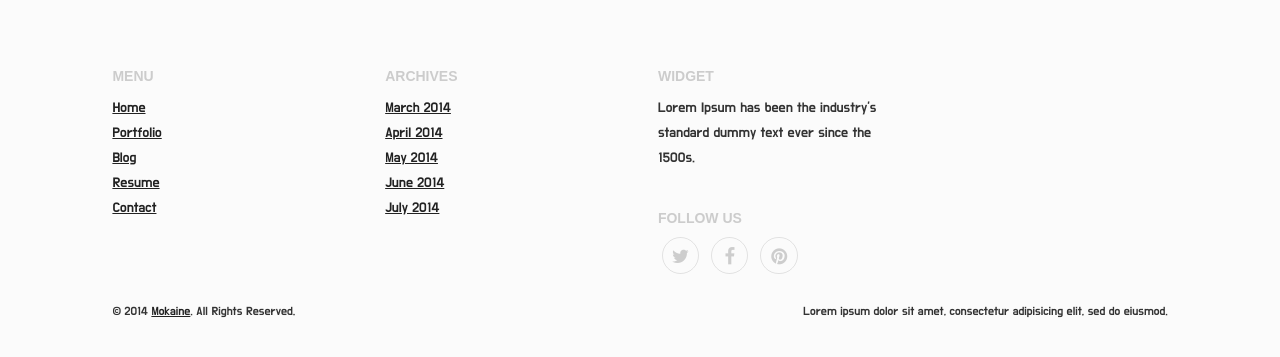
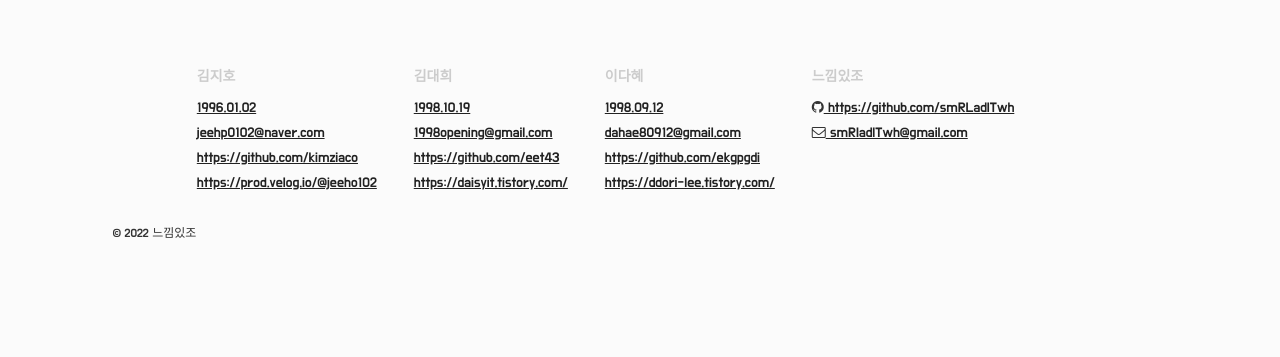
Before and after one commit to smRLadlTwh/developIT, a Flask app: page /footer in a window 1280 px wide. Shown: the top 357 px of the page. Run offline with Flask 2, Linux system fonts and the light colour scheme.

Commit message:
💄footer 디자인 수정

```diff
--- a/templates/footer.html
+++ b/templates/footer.html
@@ -17,51 +17,55 @@
     <!--[if lt IE 9]>
     <script src="https://oss.maxcdn.com/libs/respond.js/1.3.0/respond.min.js"></script>
     <![endif]-->
+    <style>
+        .box {
+            margin-left: 8%;
+        }
+    </style>
 </head>
 <body>
 <div class="row">
-    <div class="row-content buffer clear-after">
+    <div class="row-content buffer clear-after ">
         <section id="top-footer">
-            <div class="widget column three"><!-- la class="widget" è forse generata utomaticamente da wp -->
-                <h4>Menu</h4>
+            <div class="box">
+                <div class="widget column"><!-- la class="widget" è forse generata utomaticamente da wp -->
+                    <h4>김지호</h4>
                     <ul class="plain">
-                    <li><a href="home-01.html">Home</a></li>
-                    <li><a href="works-3-columns.html">Portfolio</a></li>
-                    <li><a href="blog-4-columns-masonry.html">Blog</a></li>
-                    <li><a href="resume.html">Resume</a></li>
-                    <li>
-                        <a href="file:///Users/pasqualevitiello/My%20Folder/Job/Envato/PR%20Themeforest/Flattie/Markup/Beetle/contact.html">Contact</a>
-                    </li>
+                        <li><a href="">1996.01.02</a></li>
+                        <li><a href="">jeehp0102@naver.com</a></li>
+                        <li><a href="https://github.com/kimziaco">https://github.com/kimziaco</a></li>
+                        <li><a href="https://prod.velog.io/@jeeho102">https://prod.velog.io/@jeeho102</a></li>
                     </ul>
                 </div>
-            <div class="widget column three">
-                <h4>Archives</h4>
+                <div class="widget column">
+                    <h4>김대희</h4>
                     <ul class="plain">
-                    <li><a href="#">March 2014</a></li>
-                    <li><a href="#">April 2014</a></li>
-                    <li><a href="#">May 2014</a></li>
-                    <li><a href="#">June 2014</a></li>
-                    <li><a href="#">July 2014</a></li>
+                        <li><a href="#">1998.10.19</a></li>
+                        <li><a href="#">1998opening@gmail.com</a></li>
+                        <li><a href="https://github.com/eet43">https://github.com/eet43</a></li>
+                        <li><a href="https://daisyit.tistory.com/">https://daisyit.tistory.com/</a></li>
                     </ul>
                 </div>
-            <div class="widget column three">
-                <h4>Widget</h4>
-                <p>Lorem Ipsum has been the industry's standard dummy text ever since the 1500s.</p>
+                <div class="widget column">
+                    <h4>이다혜</h4>
+                    <ul class="plain">
+                        <li><a href="#">1998.09.12</a></li>
+                        <li><a href="#">dahae80912@gmail.com</a></li>
+                        <li><a href="https://github.com/ekgpgdi">https://github.com/ekgpgdi</a></li>
+                        <li><a href="https://ddori-lee.tistory.com/">https://ddori-lee.tistory.com/</a></li>
+                    </ul>
                 </div>
-            <div class="widget meta-social column three">
-                <h4>Follow Us</h4>
-                <ul class="inline">
-                    <li><a href="#" class="twitter-share border-box"><i class="fa fa-twitter fa-lg"></i></a></li>
-                    <li><a href="#" class="facebook-share border-box"><i class="fa fa-facebook fa-lg"></i></a></li>
-                    <li><a href="#" class="pinterest-share border-box"><i class="fa fa-pinterest fa-lg"></i></a>
-                    </li>
+                <div class="widget column">
+                    <ul class="plain">
+                    <h4>느낌있조</h4>
+                    <li><i class="fa fa-github" aria-hidden="true"></i><a href="https://github.com/smRLadlTwh">  https://github.com/smRLadlTwh</a></li>
+                    <li><i class="fa fa-envelope-o" aria-hidden="true"></i><a href="">  smRladlTwh@gmail.com</a></li>
                     </ul>
+                </div>
             </div>
         </section><!-- top-footer -->
         <section id="bottom-footer">
-            <p class="keep-left">&copy; 2014 <a href="http://mokaine.com/" alt="Mokaine Lab">Mokaine</a>. All Rights
-                Reserved.</p>
-            <p class="keep-right">Lorem ipsum dolor sit amet, consectetur adipisicing elit, sed do eiusmod.</p>
+            <p class="keep-left">&copy; 2022 <a href="http://mokaine.com/" alt="Mokaine Lab"></a>느낌있조</p>
         </section><!-- bottom-footer -->
     </div><!-- row-content -->
 </div><!-- row -->
```
Lines whose indentation alone changed are shown as unchanged.
